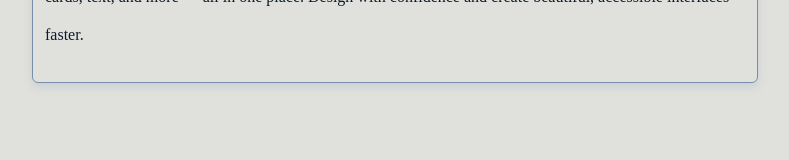
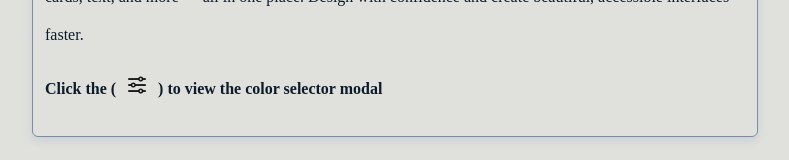
Before and after one commit to Anuragdev03/color_palette_checker, a React (Vite) app: page / in a window 1280 px wide. Shown: the part 196-356 px from the top of the page, without its empty margins (245-1034 px from the left). Built offline with nearby package versions, Linux system fonts and the light colour scheme; a web font is replaced by a local one.

Commit message:
Description change

```diff
--- a/src/components/Hero.tsx
+++ b/src/components/Hero.tsx
@@ -1,4 +1,5 @@
 import "./styles/header.css";
+import settingIcon from "../assets/settings.png";
 
 export default function HeroSection() {
     return (
@@ -11,7 +12,7 @@ export default function HeroSection() {
                         Explore and test color combinations on buttons, cards, text,
                         and more — all in one place. Design with confidence and create
                         beautiful, accessible interfaces faster.</p>
-
+                    <p style={{fontWeight: "bold"}}>Click the (<img className="setting-icon" style={{marginInline: "12px"}} src={settingIcon} />) to view the color selector modal</p>
                 </div>
             </div>
         </div>
```
